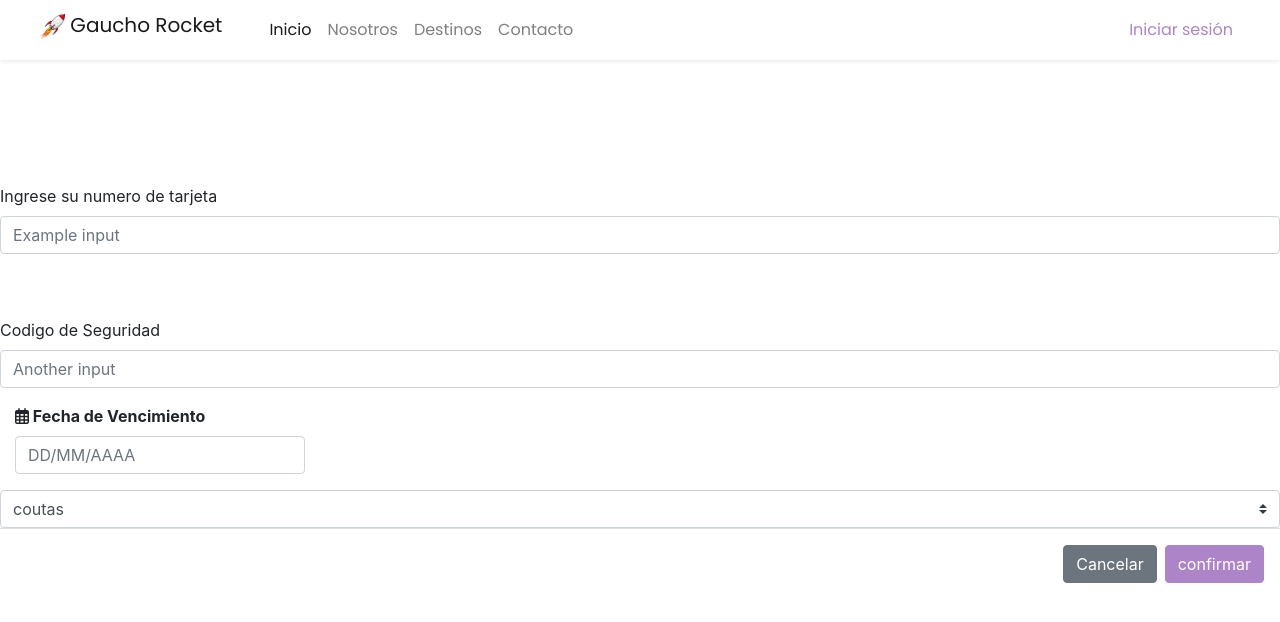
After one commit to EzeVasari/gauchoRocket, a PHP site: page /gauchoRocket/Vista/ingresoDePago.php?reserva=1 in a window 1280 px wide. The commit adds this page. Shown: the top 622 px of the page. Run offline with PHP 8.4, Linux system fonts and the light colour scheme; some libraries are stand-ins or nearby versions.

Commit message:
se agrego la validacion de pago

```diff
--- /dev/null
+++ b/gauchoRocket/Vista/ingresoDePago.php
@@ -0,0 +1,60 @@
+<?php
+ session_start();
+
+    include("../Modelo/conexion.php");
+
+    include('head.php');
+    include('navbar.php');
+    include('../Modelo/iniciarSesion.php');
+    include('iniciarSesion.php');
+
+	$codigo = $_GET["reserva"];
+
+
+
+
+
+	echo'
+	<br>
+	<br>
+	<br>
+	<br>
+	<br>
+	<br>
+	<br>
+	<div class="container-fluid">
+  		<form action="../Modelo/validarTargeta.php" method="get">
+  </div>
+  <div class="form-group" class="col-3">
+    <label for="targeta">Ingrese su numero de tarjeta</label>
+    <input type="text" name="targeta" class="form-control" id="formGroupExampleInput" placeholder="Example input">
+  </div>
+  <br>
+  <br>
+  <div class="form-group">
+    <label for="codigo de seguridad">Codigo de Seguridad</label>
+    <input type="text" name="codigoSeg" class="form-control" id="formGroupExampleInput2" placeholder="Another input">
+  </div>
+   <div class="col-md-3 mb-3">
+                        <label class="font-weight-bold" for="validationTooltip05"><i class="far fa-calendar-alt"></i>  Fecha de Vencimiento</label>
+                        <div class="input-group date">
+                            <input type="text" autocomplete="off" id="fecha" class="form-control" name="fecha" placeholder="DD/MM/AAAA">
+                        </div>
+                    </div>
+    <select class="custom-select">
+  <option selected>coutas</option>
+  <option value="1">una</option>
+  <option value="2">tres</option>
+  <option value="3">seis</option>
+</select>
+
+
+ <div class="modal-footer">
+            <button type="button" class="btn btn-secondary" data-dismiss="modal">Cancelar</button>
+            <button type="submit" name="confirmarPago" value='.$codigo = $_GET["reserva"].'"  class="btn btn-primary">confirmar</button>
+        </div>
+  </form>
+  </div>';
+
+
+?>
```
Also changed, not shown: gauchoRocket/Modelo/validacionPago.php (+15 -4 lines), gauchoRocket/Modelo/validarTargeta.php (added, +64 -0 lines), gauchoRocket/Vista/pagoExitoso.php (added).
